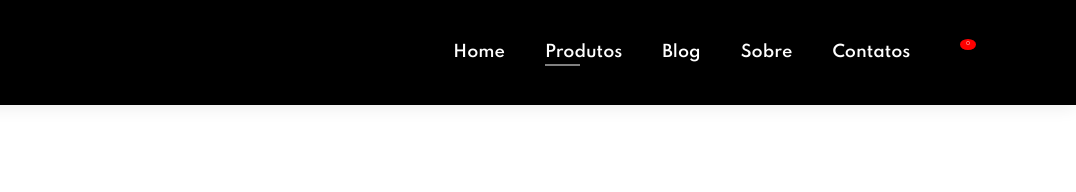
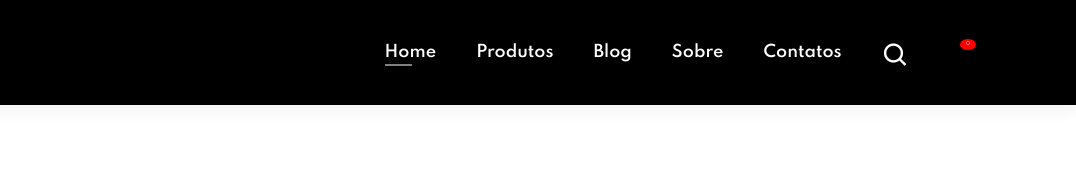
Before and after one commit to LarissaSantos2/StreetStyle, a plain HTML site: page sproduto.html in a window 1280 px wide. Shown: the top 192 px of the page, 204-1280 px from the left. Drawn offline with nearby package versions, Linux system fonts and the light colour scheme.

Commit message:
Update sproduto.html

```diff
--- a/sproduto.html
+++ b/sproduto.html
@@ -16,23 +16,26 @@
   <section id="header">
     <a href="#"><img src="logo2.png" class="logo" alt=""></a>
     <ul id="navbar" class="menu-desktop">
-        <li><a  href="index.html">Home</a></li>
-        <li><a class="active" href="shop.html">Produtos</a></li>
+        <li><a class="active" href="index.html">Home</a></li>
+        <li><a href="shop.html">Produtos</a></li>
         <li><a href="blog.html">Blog</a></li>
         <li><a href="sobre.html">Sobre</a></li>
         <li><a href="contatos.html">Contatos</a></li>
+        <li><i class='bx bx-search' id="iconepesquisa" onclick="exibirResultadosPesquisa()"></i></li>
         <li id="lg-bag" class="menu-desktop">
             <i class="far fa-shopping-bag" id="icone-carrinho">
                 <span id="quantidade-carrinho">0</span>
             </i>
         </li>
+        <a href="#" id="close"><i class="far fa-times"></i></a>
     </ul>
     <div id="mobile" class="menu-mobile">
-        <i class="far fa-shopping-bag" id="icone-carrinho">
+
+    <i class="far fa-shopping-bag" id="icone-carrinho">
             <span id="quantidade-carrinho">0</span>
-        </i>
+        </i></a>
         <i id="bar" class="fas fa-outdent"></i>
-        <a href="#" id="close"><i class="far fa-times"></i></a>
+
     </div>
     <div class="carrinho1">
         <h2 class="titulo-carrinho">Seu Carrinho</h2>
```
